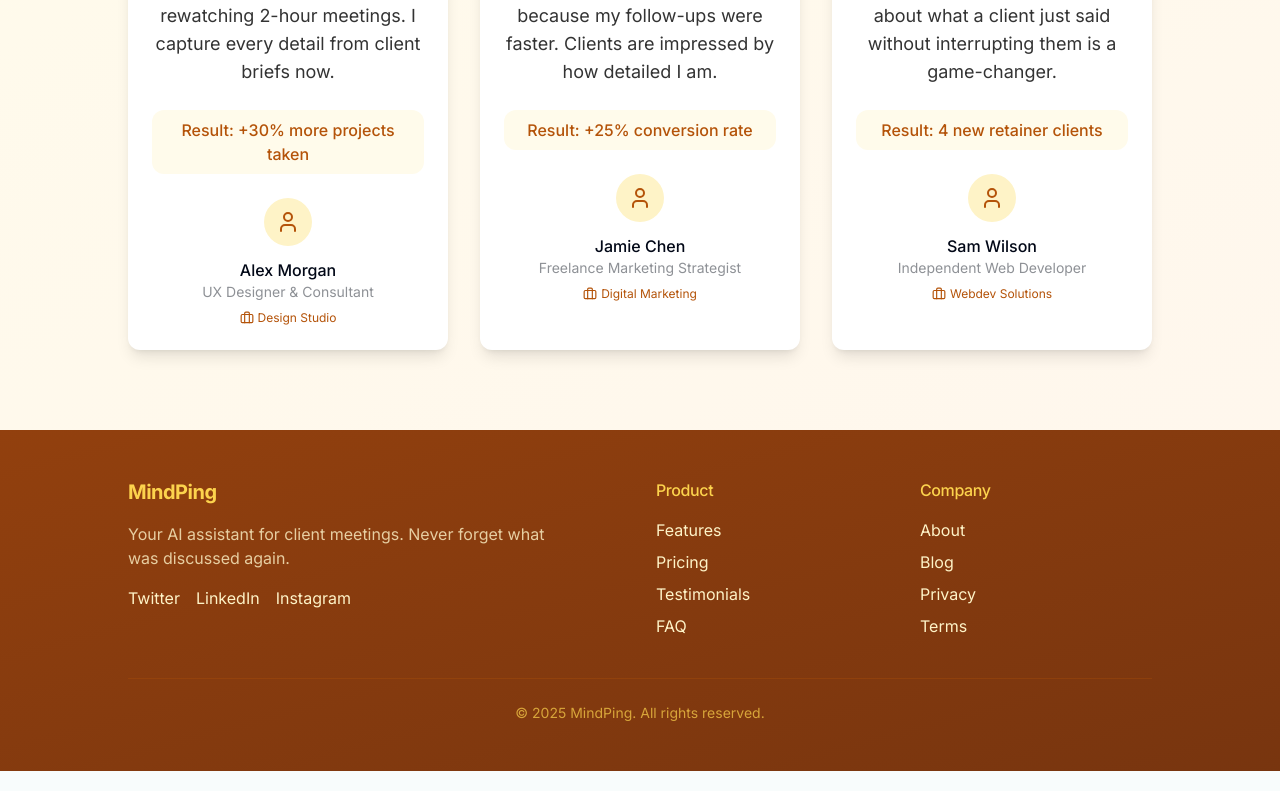
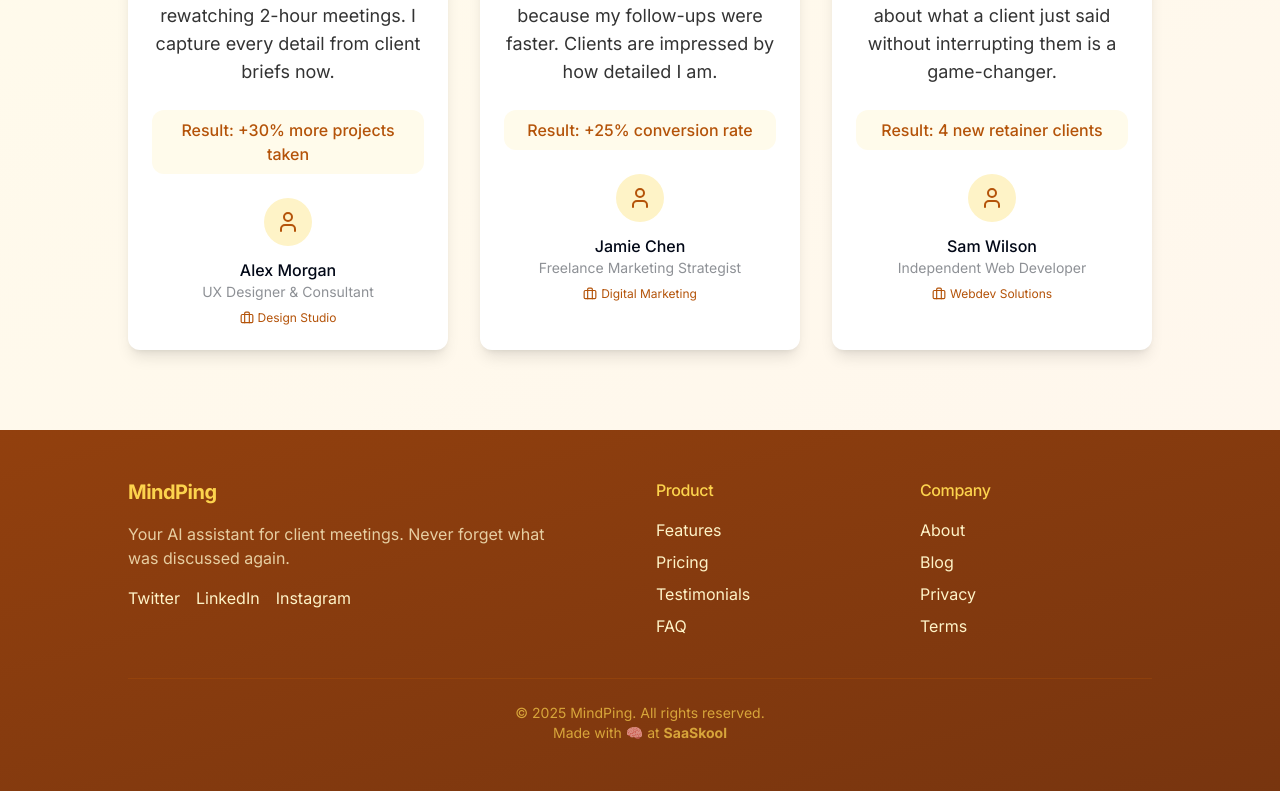
Before and after one commit to X3PH1RE/mindping-website, a React (Vite) app: page / in a window 1280 px wide. Shown: the part 3221-4012 px from the top of the page. Built offline with nearby package versions, Linux system fonts and the light colour scheme.

Commit message:
added text in footer

```diff
--- a/src/components/Footer.tsx
+++ b/src/components/Footer.tsx
@@ -52,6 +52,7 @@ const Footer: React.FC = () => {
 
         <div className="border-t border-amber-700/30 mt-10 pt-6 text-center text-amber-300/70 text-sm">
           <p>&copy; {currentYear} MindPing. All rights reserved.</p>
+          <p>Made with 🧠 at <span className="font-bold">SaaSkool</span></p>
         </div>
       </div>
     </footer>
```
